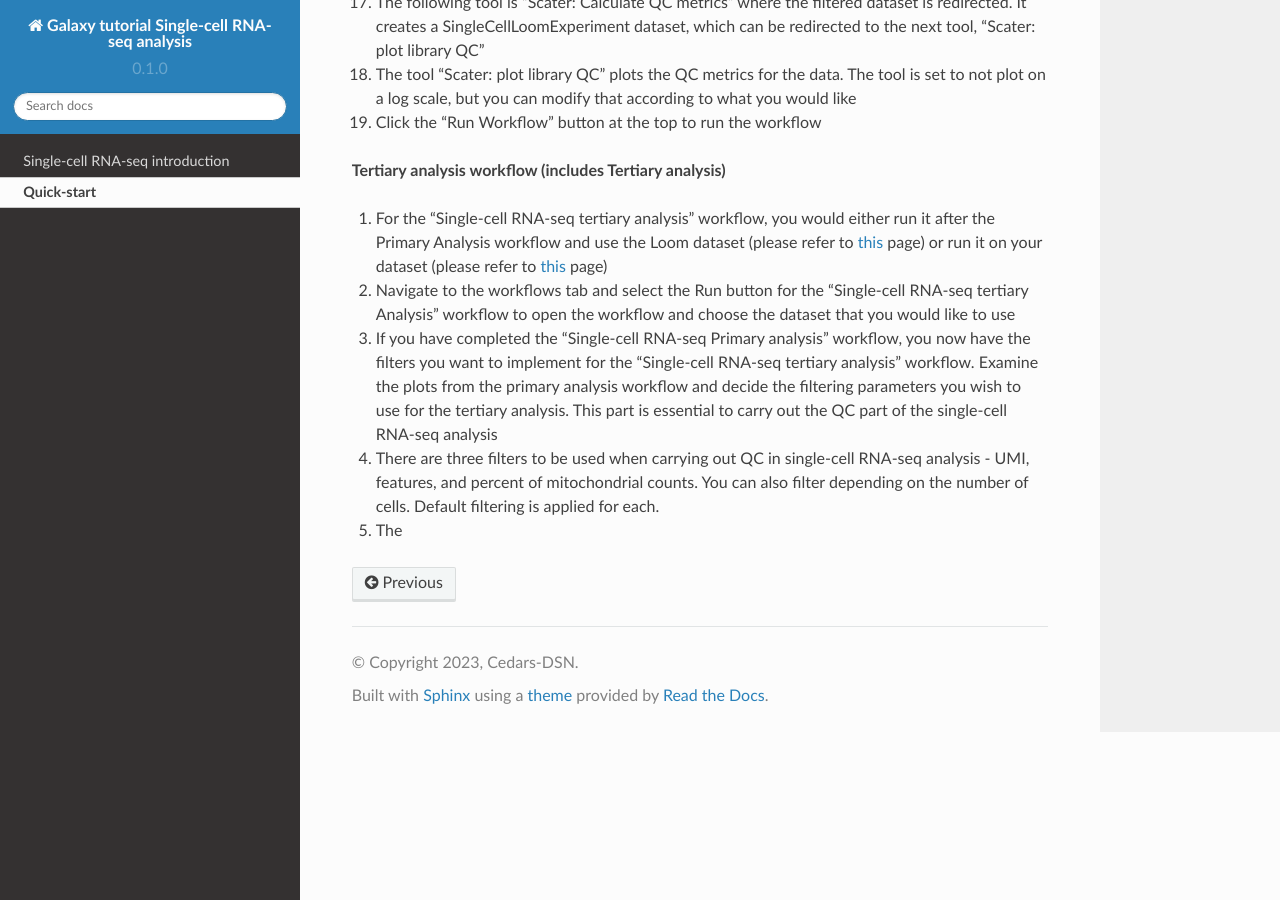
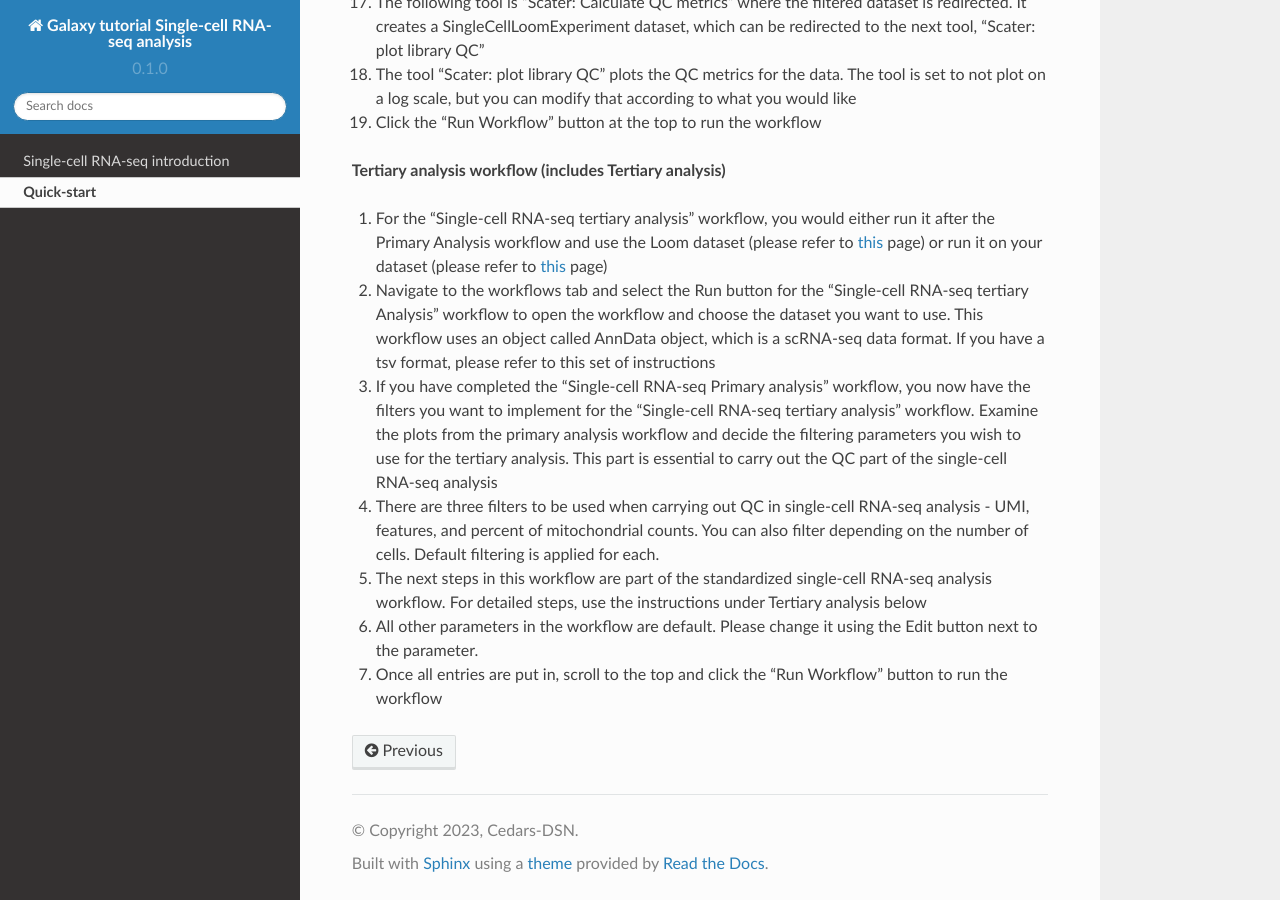
Before and after one commit to CedarsDSN/Galaxy_tutorial_scRNAseq_analysis, a Sphinx documentation site: the page built from docs/Quick-start.rst, in a window 1280 px wide and 900 px high, scrolled down 1297 px. Built offline with Sphinx 7.4.7 and the Read the Docs theme 2.0.0, drawn with Linux system fonts in a browser that asks for light colours; pages that are not in the unit, such as notebooks, are missing from menus.

Commit message:
Update Quick-start.rst

```diff
--- a/docs/Quick-start.rst
+++ b/docs/Quick-start.rst
@@ -33,7 +33,9 @@ This is the list of steps that one would require to run the “Single-cell RNA-s
 **Tertiary analysis workflow (includes Tertiary analysis)**
 
 1. For the "Single-cell RNA-seq tertiary analysis" workflow, you would either run it after the Primary Analysis workflow and use the Loom dataset (please refer to `this <https://galaxy-tutorial.readthedocs.io/en/latest/Tertiary%20analysis/Importing%20data/Importing%20count%20data%20from%20Primary%20Analysis.html>`_ page) or run it on your dataset (please refer to `this <https://galaxy-tutorial.readthedocs.io/en/latest/Tertiary%20analysis/Importing%20data/Importing%20example%20data%20for%20running%20Tertiary%20Analysis.html>`_ page)
-2. Navigate to the workflows tab and select the Run button for the “Single-cell RNA-seq tertiary Analysis” workflow to open the workflow and choose the dataset that you would like to use
+2. Navigate to the workflows tab and select the Run button for the “Single-cell RNA-seq tertiary Analysis” workflow to open the workflow and choose the dataset you want to use. This workflow uses an object called AnnData object, which is a scRNA-seq data format. If you have a tsv format, please refer to this set of instructions
 3. If you have completed the “Single-cell RNA-seq Primary analysis” workflow, you now have the filters you want to implement for the "Single-cell RNA-seq tertiary analysis" workflow. Examine the plots from the primary analysis workflow and decide the filtering parameters you wish to use for the tertiary analysis. This part is essential to carry out the QC part of the single-cell RNA-seq analysis
 4. There are three filters to be used when carrying out QC in single-cell RNA-seq analysis - UMI, features, and percent of mitochondrial counts. You can also filter depending on the number of cells. Default filtering is applied for each.
-5. The
+5. The next steps in this workflow are part of the standardized single-cell RNA-seq analysis workflow. For detailed steps, use the instructions under Tertiary analysis below
+6. All other parameters in the workflow are default. Please change it using the Edit button next to the parameter.
+7. Once all entries are put in, scroll to the top and click the "Run Workflow" button to run the workflow
```
